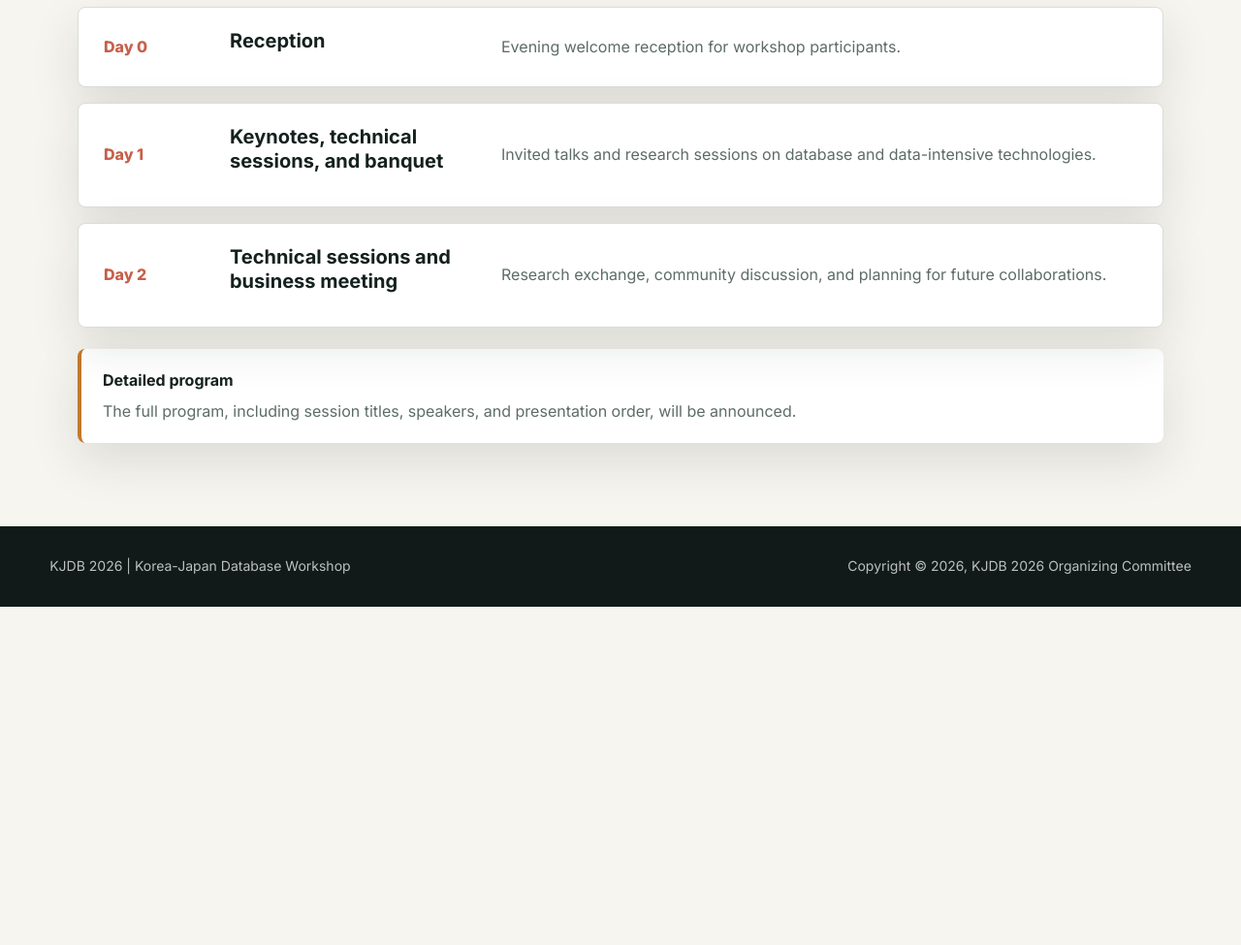
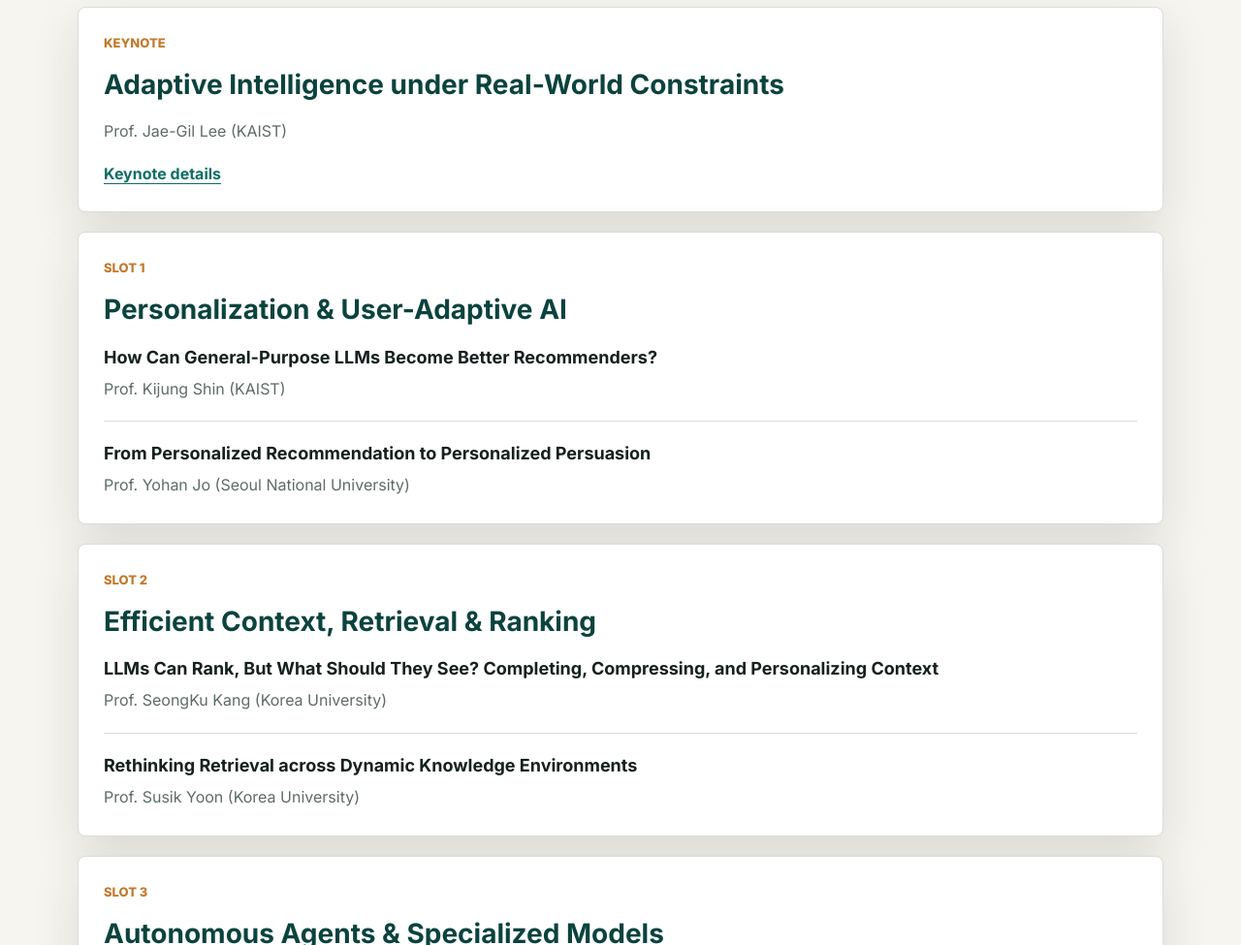
Before and after one commit to kjdb2026/kjdb2026.github.io, a plain HTML site: page program.html in a window 1280 px wide. Shown: the part 561-1536 px from the top of the page at 97% size. Before the commit the page ends 1187 px from the top, so only its background shows below. Drawn offline with Linux system fonts and the light colour scheme.

Commit message:
Add draft workshop program and link committee names

```diff
--- a/program.html
+++ b/program.html
@@ -3,7 +3,7 @@
   <head>
     <meta charset="utf-8" />
     <meta name="viewport" content="width=device-width, initial-scale=1" />
-    <meta name="description" content="Program schedule for KJDB 2026." />
+    <meta name="description" content="KJDB 2026 draft program: a keynote by Prof. Jae-Gil Lee, three research sessions, and a panel on data harness and systems for AI agents." />
     <title>Program | KJDB 2026</title>
     <link rel="preconnect" href="https://fonts.googleapis.com" />
     <link rel="preconnect" href="https://fonts.gstatic.com" crossorigin />
@@ -43,39 +43,86 @@
         <div>
           <p class="eyebrow">Program</p>
           <h1>Program</h1>
-          <p>Keynotes, technical sessions, and workshop events.</p>
+          <p>Keynote, research talks, and a panel discussion.</p>
         </div>
       </section>
       <section class="section program-page">
         <div class="section-heading">
           <div>
-            <div class="section-kicker">Schedule</div>
-            <h2>Workshop schedule</h2>
+            <div class="section-kicker">Program overview</div>
+            <h2>Workshop program</h2>
           </div>
-          <span class="status-pill">Draft outline</span>
+          <span class="status-pill">Draft program</span>
         </div>
-        <div class="timeline">
-          <article>
-            <time>Day 0</time>
-            <h3>Reception</h3>
-            <p>Evening welcome reception for workshop participants.</p>
+        <div class="program-list">
+          <article class="info-card program-session" id="keynote" aria-labelledby="keynote-title">
+            <p class="section-kicker">Keynote</p>
+            <h3 id="keynote-title">Adaptive Intelligence under Real-World Constraints</h3>
+            <p class="program-speaker">Prof. Jae-Gil Lee (KAIST)</p>
+            <a class="program-link" href="keynote.html">Keynote details</a>
           </article>
-          <article>
-            <time>Day 1</time>
-            <h3>Keynotes, technical sessions, and banquet</h3>
-            <p>Invited talks and research sessions on database and data-intensive technologies.</p>
+          <article class="info-card program-session" aria-labelledby="slot-1-title">
+            <p class="section-kicker">Slot 1</p>
+            <h3 id="slot-1-title">Personalization &amp; User-Adaptive AI</h3>
+            <ul class="program-talks">
+              <li>
+                <h4>How Can General-Purpose LLMs Become Better Recommenders?</h4>
+                <p class="program-speaker">Prof. Kijung Shin (KAIST)</p>
+              </li>
+              <li>
+                <h4>From Personalized Recommendation to Personalized Persuasion</h4>
+                <p class="program-speaker">Prof. Yohan Jo (Seoul National University)</p>
+              </li>
+            </ul>
           </article>
-          <article>
-            <time>Day 2</time>
-            <h3>Technical sessions and business meeting</h3>
-            <p>Research exchange, community discussion, and planning for future collaborations.</p>
+          <article class="info-card program-session" aria-labelledby="slot-2-title">
+            <p class="section-kicker">Slot 2</p>
+            <h3 id="slot-2-title">Efficient Context, Retrieval &amp; Ranking</h3>
+            <ul class="program-talks">
+              <li>
+                <h4>LLMs Can Rank, But What Should They See? Completing, Compressing, and Personalizing Context</h4>
+                <p class="program-speaker">Prof. SeongKu Kang (Korea University)</p>
+              </li>
+              <li>
+                <h4>Rethinking Retrieval across Dynamic Knowledge Environments</h4>
+                <p class="program-speaker">Prof. Susik Yoon (Korea University)</p>
+              </li>
+            </ul>
+          </article>
+          <article class="info-card program-session" aria-labelledby="slot-3-title">
+            <p class="section-kicker">Slot 3</p>
+            <h3 id="slot-3-title">Autonomous Agents &amp; Specialized Models</h3>
+            <ul class="program-talks">
+              <li>
+                <h4>Building Better Long-Horizon Agents: From Evaluation to Optimization and Memory</h4>
+                <p class="program-speaker">Prof. Chanyoung Park (KAIST)</p>
+              </li>
+              <li>
+                <h4>Anomaly Detection in the Era of Foundation Models</h4>
+                <p class="program-speaker">Prof. Jaemin Yoo (Seoul National University)</p>
+              </li>
+            </ul>
+          </article>
+          <article class="info-card program-session" aria-labelledby="panel-title">
+            <p class="section-kicker">Panel Discussion</p>
+            <h3 id="panel-title">Data Harness and Systems for AI Agents</h3>
+            <p class="program-description">
+              A discussion of data harnesses and system architectures for scaling
+              agents under real-world constraints, including efficiency, data
+              quality, and accelerated systems.
+            </p>
+            <h4>Panelists</h4>
+            <ul class="program-panelists">
+              <li>Prof. Kwanghyun Park (Yonsei University)</li>
+              <li>Prof. Steve Euijong Whang (KAIST)</li>
+            </ul>
           </article>
         </div>
         <div class="notice">
-          <strong>Detailed program</strong>
+          <strong>Schedule to be announced</strong>
           <p>
-            The full program, including session titles, speakers, and
-            presentation order, will be announced.
+            This is a draft program. Session dates and times will be announced.
+            Session order and details are subject to change.
           </p>
         </div>
       </section>
--- a/styles.css
+++ b/styles.css
@@ -438,6 +438,70 @@ td:last-child {
   color: var(--muted);
 }
 
+.program-list {
+  display: grid;
+  gap: 20px;
+}
+
+.program-session {
+  min-width: 0;
+  scroll-margin-top: 120px;
+  overflow-wrap: anywhere;
+}
+
+.program-session h3 {
+  margin: 0 0 18px;
+  color: var(--teal-dark);
+  font-size: clamp(22px, 3vw, 28px);
+  line-height: 1.3;
+}
+
+.program-session h4 {
+  margin: 0 0 8px;
+  font-size: 18px;
+  line-height: 1.4;
+}
+
+.program-talks {
+  display: grid;
+  gap: 20px;
+  margin: 0;
+  padding: 0;
+  list-style: none;
+}
+
+.program-talks li + li {
+  border-top: 1px solid var(--line);
+  padding-top: 20px;
+}
+
+.program-speaker,
+.program-description,
+.program-panelists {
+  color: var(--muted);
+}
+
+.program-speaker {
+  margin: 0;
+}
+
+.program-description {
+  margin: 0 0 20px;
+}
+
+.program-panelists {
+  margin: 0;
+  padding-left: 20px;
+}
+
+.program-link {
+  display: inline-block;
+  margin-top: 18px;
+  color: var(--teal);
+  font-weight: 700;
+  text-underline-offset: 4px;
+}
+
 .venue-panel {
   display: grid;
   gap: 10px;
@@ -501,7 +565,7 @@ td:last-child {
   line-height: 1.2;
 }
 
-.committee-grid article a {
+.committee-grid article > a {
   display: inline-block;
   margin-top: 12px;
   color: var(--teal);
```
Also changed, not shown: index.html (+1 -1 lines), keynote.html (+13 -7 lines), organization.html (+8 -16 lines).
